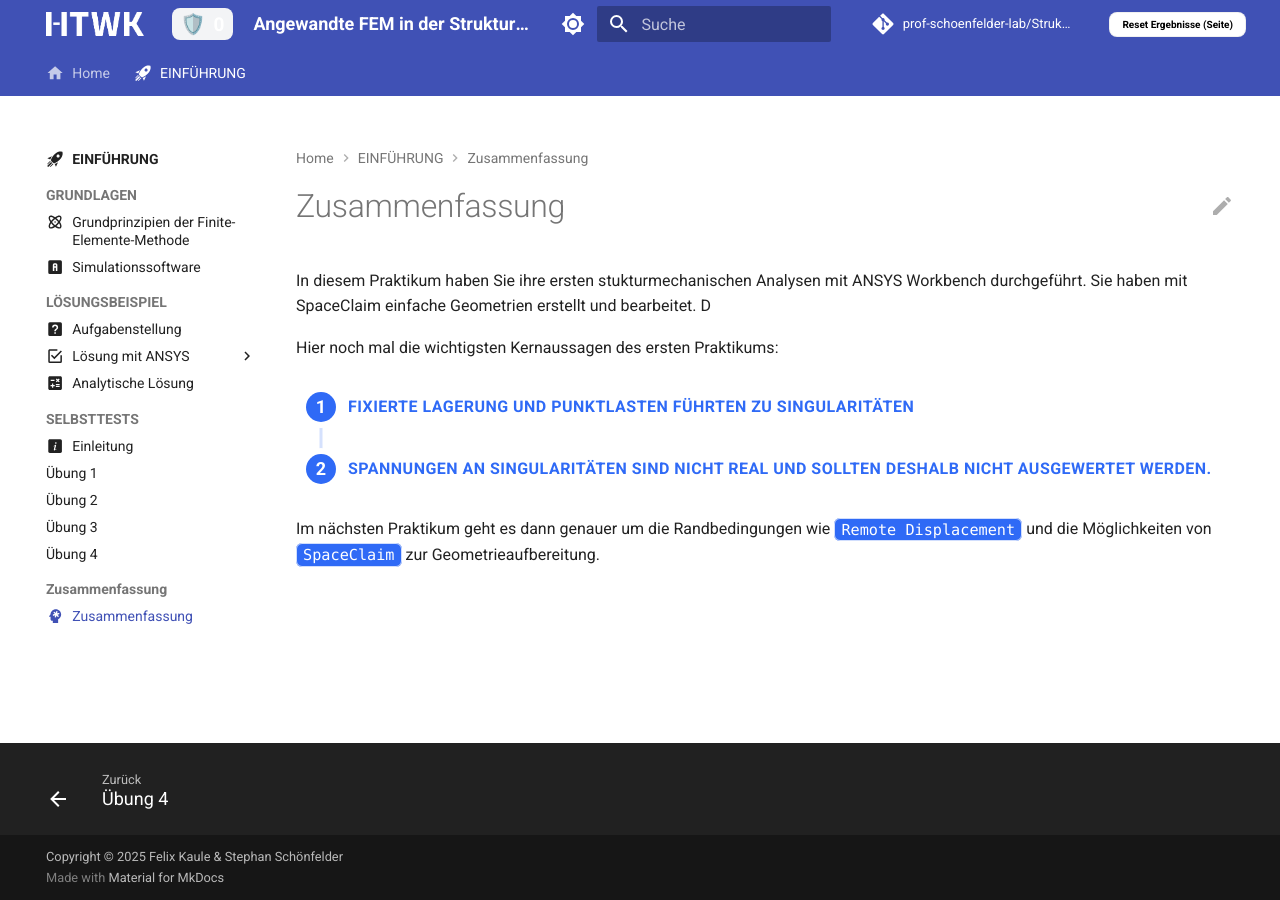
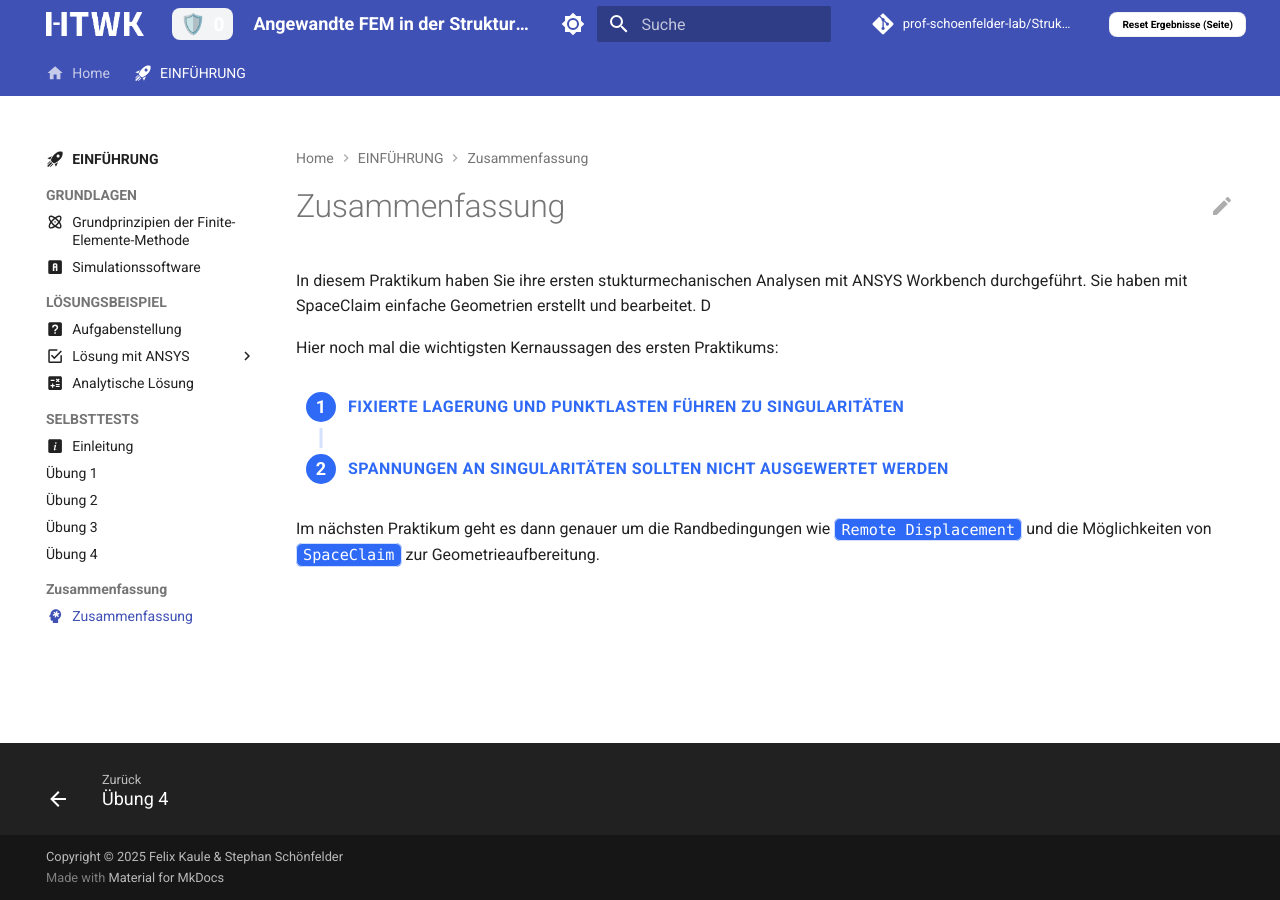
Before and after one commit to prof-schoenfelder-lab/Strukturmechanik, an MkDocs documentation site: the page built from docs/P1_Einfuehrung/Zusammenfassung.md, in a window 1280 px wide. Built offline with MkDocs 1.6.1 and Material for MkDocs 9.7.7, drawn with Linux system fonts in a browser that asks for light colours; comment, search, counter and statistics services are not loaded.

Commit message:
zusammenfassung fix

```diff
--- a/docs/P1_Einfuehrung/Zusammenfassung.md
+++ b/docs/P1_Einfuehrung/Zusammenfassung.md
@@ -12,11 +12,11 @@ Hier noch mal die wichtigsten Kernaussagen des ersten Praktikums:
 <div class="steps" markdown="1">
 
   <div class="step">
-    <p class="step-title" role="heading" aria-level="2">Fixierte Lagerung und Punktlasten führten zu Singularitäten</p>
+    <p class="step-title" role="heading" aria-level="2">Fixierte Lagerung und Punktlasten führen zu Singularitäten</p>
   </div>
 
   <div class="step">
-    <p class="step-title" role="heading" aria-level="2">Spannungen an Singularitäten sind nicht real und sollten deshalb nicht ausgewertet werden.</p>
+    <p class="step-title" role="heading" aria-level="2">Spannungen an Singularitäten sollten nicht ausgewertet werden</p>
   </div>
 
 </div>
```
